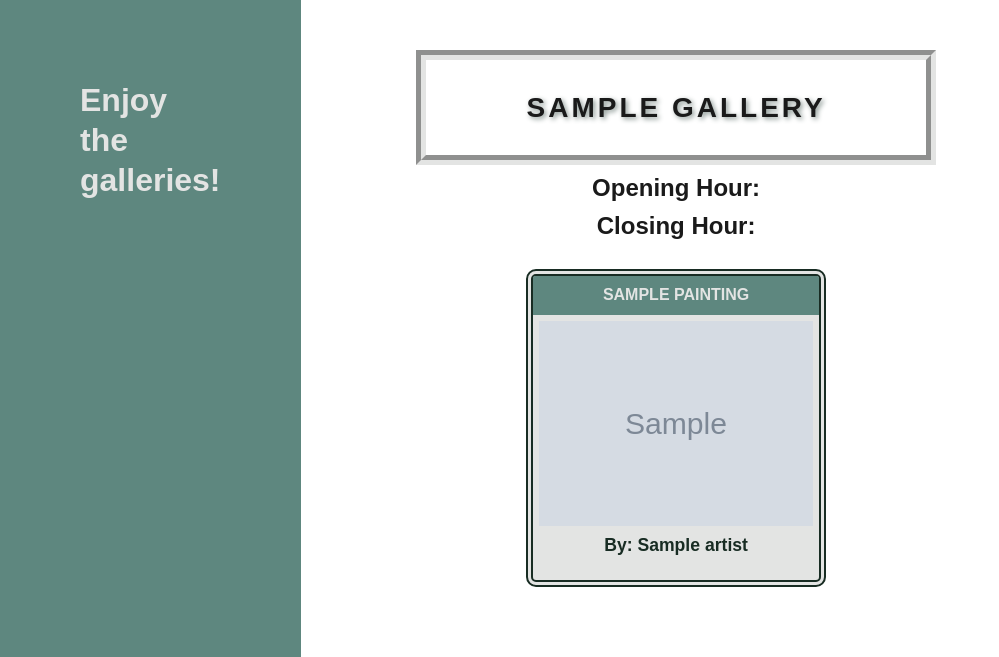
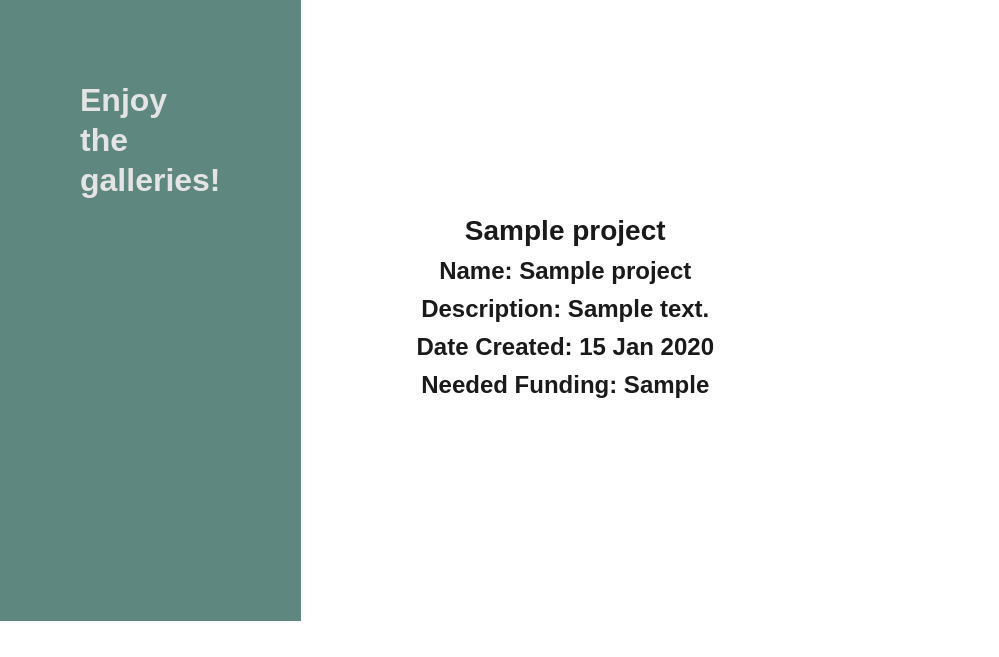
Before and after one commit to Kimberly-Rodriguez/Crowdfunding-App, a Node project: template views/profile.handlebars in a window 1280 px wide. Shown: the part 179-836 px from the top of the page, without its empty margins (0-999 px from the left). After the commit the page ends 800 px from the top, so only its background shows below. Run offline with Node 20 templates, Linux system fonts and the light colour scheme; the template is opened without the code that fills it: most values are stand-ins (such as "Sample title", 1, 10 or a date in 2020); grey boxes marked "Sample" are stand-in pictures; some libraries are stand-ins or nearby versions.

Commit message:
edited homepage & profile handlebars

```diff
--- a/server.js
+++ b/server.js
@@ -1,6 +1,7 @@
 const path = require('path');
 const express = require('express');
 const session = require('express-session');
+const exphbs = require('express-handlebars');
 const routes = require('./controllers');
 
 const sequelize = require('./config/connection');
--- a/views/homepage.handlebars
+++ b/views/homepage.handlebars
@@ -1,3 +1,3 @@
-{{#each galleries as |gallery|}}
-{{> gallery-details}}
+{{#each projects as |project|}}
+{{> project-details}}
 {{/each}}
--- a/views/profile.handlebars
+++ b/views/profile.handlebars
@@ -1,10 +1,12 @@
 <section class="container">
-  <h3 class="gallery-name">{{gallery.name}}</h3>
-  <h4>Opening Hour: {{format_time gallery.starting_date}}</h4>
-  <h4>Closing Hour: {{format_time gallery.ending_date}}</h4>
-  <section class="flex-row justify-center">
+  <h3 class="project-name">{{project.name}}</h3>
+  <h4>Name: {{project.name}}</h4>
+  <h4>Description: {{project.description}}</h4>
+  <h4>Date Created: {{project.date_created}}</h4>
+  <h4>Needed Funding: {{project.needed_funding}}</h4>
+  {{!-- <section class="flex-row justify-center">
     {{#each gallery.paintings as |painting|}}
     {{> painting-details}}
     {{/each}}
-  </section>
+  </section> --}}
 </section>
```
Also changed, not shown: utils/helpers.js (added, +10 -0 lines).
